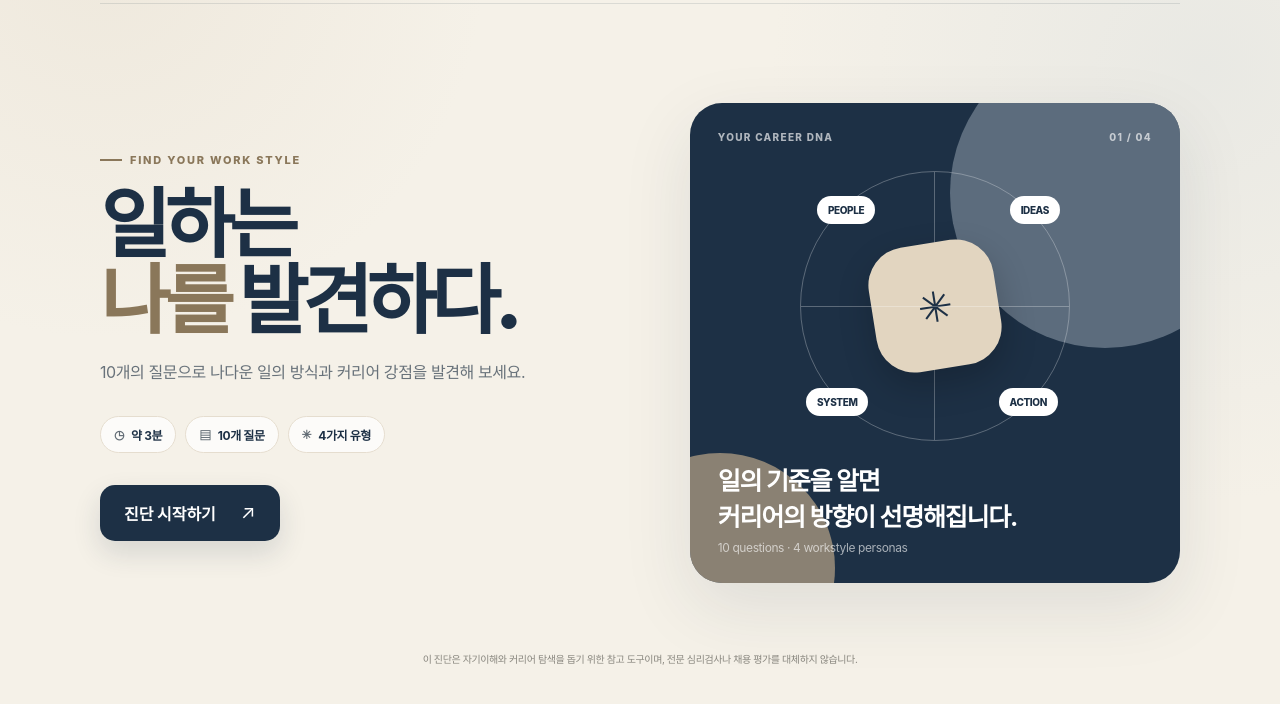
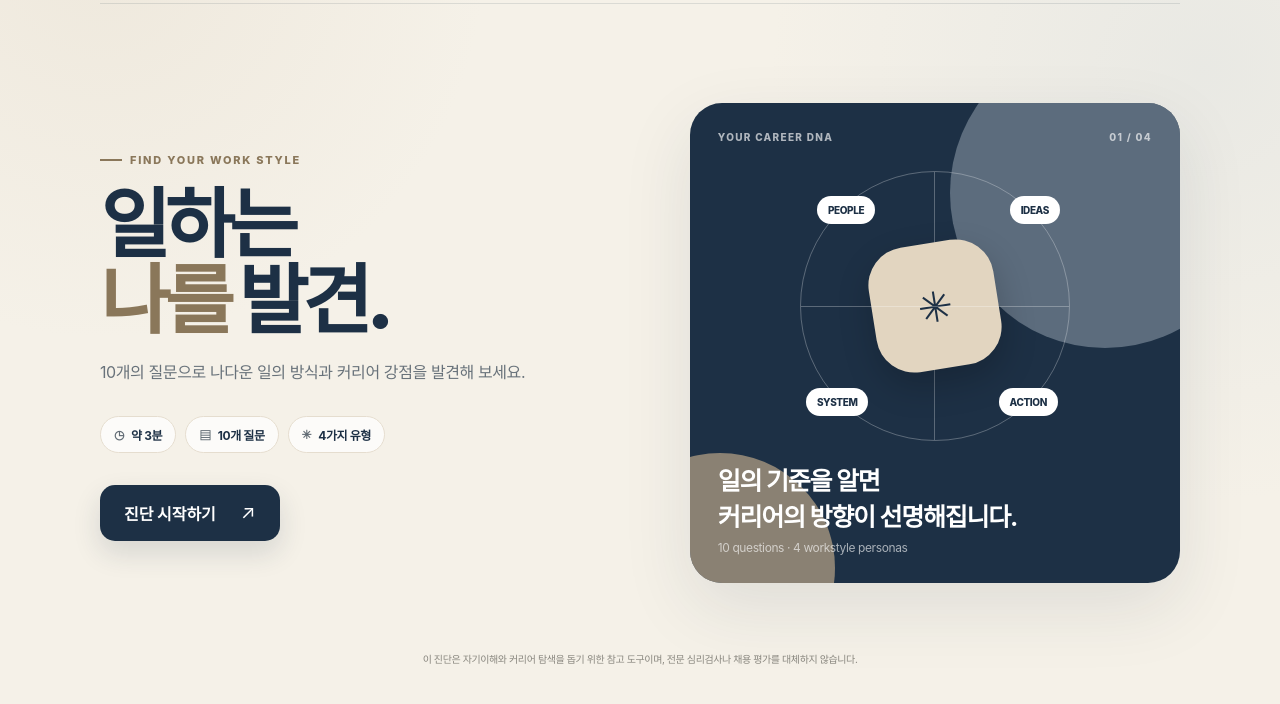
Before and after one commit to pculture-sketch/career-test, a plain HTML site: page index.html in a window 1280 px wide. Shown: the part 78-782 px from the top of the page. Drawn offline with Linux system fonts and the light colour scheme.

Commit message:
Update index.html

```diff
--- a/index.html
+++ b/index.html
@@ -317,7 +317,7 @@
         <div class="intro">
           <div>
             <div class="eyebrow">Find your work style</div>
-            <h1 id="mainTitle">일하는<br><span>나를</span> 발견하다.</h1>
+            <h1 id="mainTitle">일하는<br><span>나를</span> 발견.</h1>
             <p class="intro-copy">
               10개의 질문으로 나다운 일의 방식과 커리어 강점을 발견해 보세요.
             </p>
```
